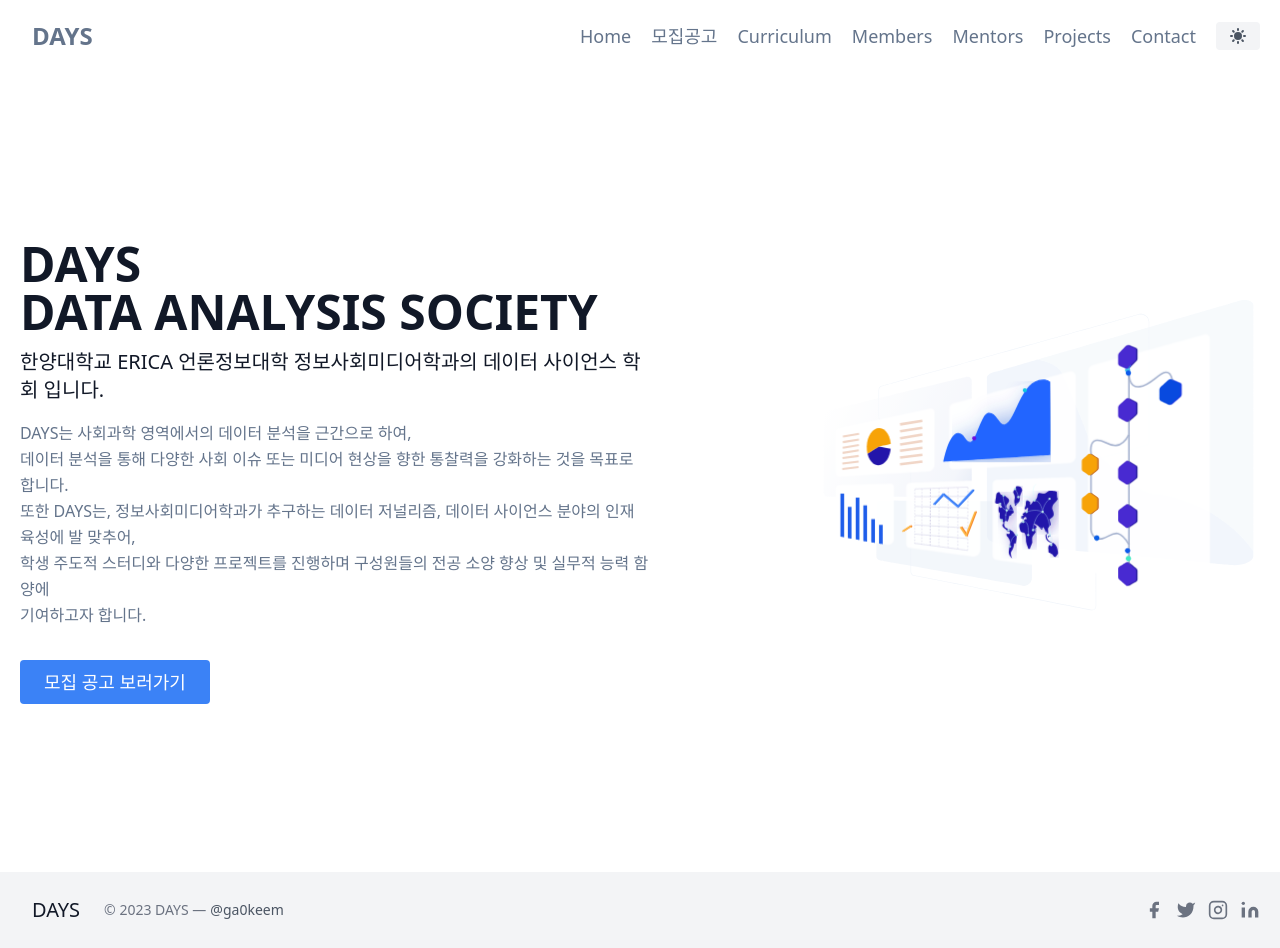
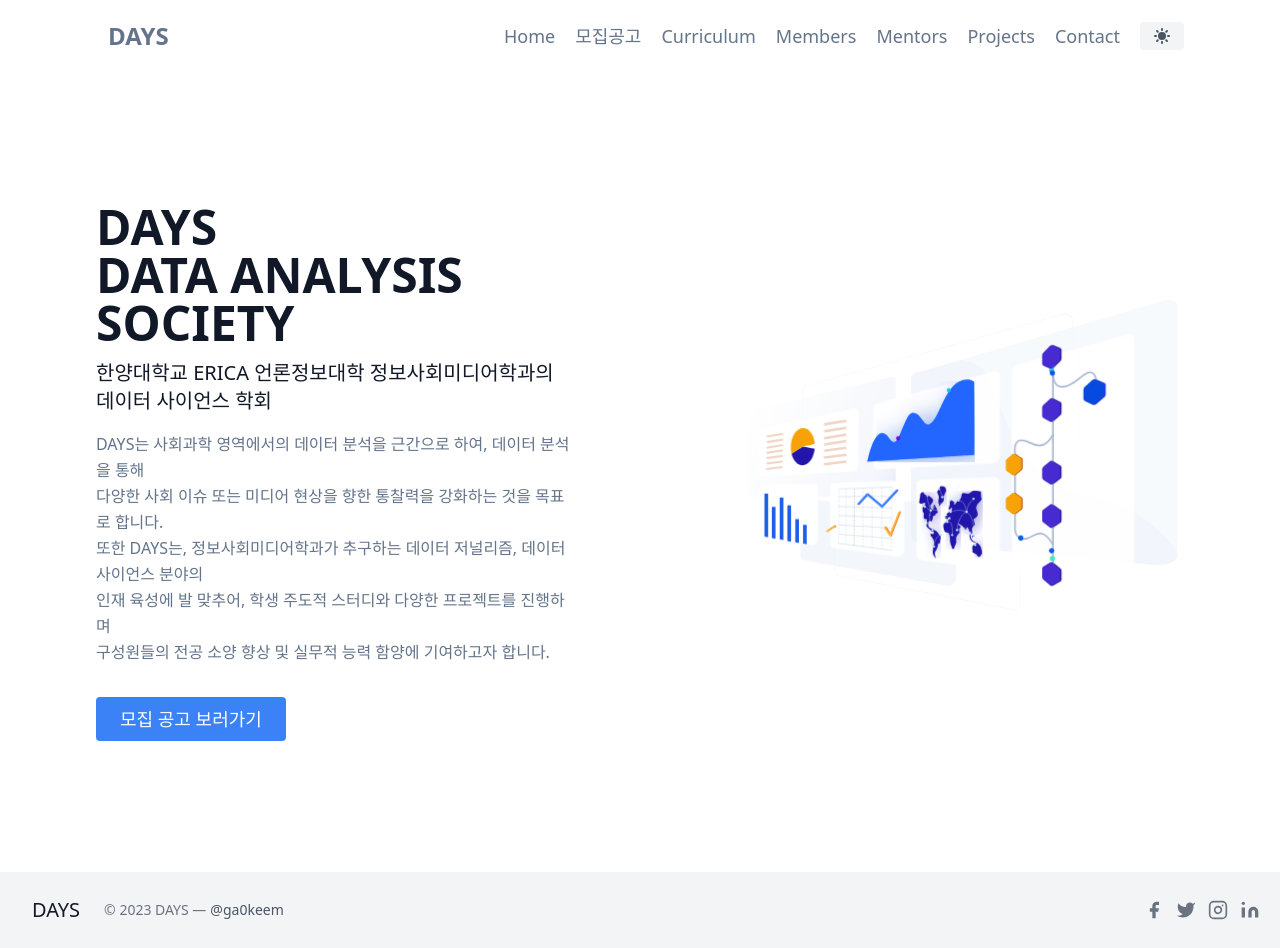
Before and after one commit to ga0keem/2023-HYU_ERICA_DAYS, a Next.js app: page / in a window 1280 px wide. Built offline with nearby package versions, Linux system fonts and the light colour scheme.

Commit message:
size 수정

```diff
--- a/components/footer.js
+++ b/components/footer.js
@@ -5,7 +5,7 @@ export default function Footer(){
         <>
             <footer className= "body-font">
                 <div className="">
-                    <div className="container px-5 py-6 mx-auto flex items-center sm:flex-row flex-col">
+                    <div className="container px-5 py-6 mx-auto flex items-center sm:flex-row flex-col px-24">
 
                     <Link href="/">
                         <a className="flex title-font font-medium items-center md:justify-start justify-center text-gray-900">
--- a/components/header.js
+++ b/components/header.js
@@ -5,7 +5,7 @@ export default function Header(){
     return(
         <>
             <header className="text-gray-600 body-font">
-                <div className="container mx-auto flex flex-wrap p-5 flex-col md:flex-row items-center">
+                <div className="container mx-auto flex flex-wrap p-5 flex-col md:flex-row items-center px-24">
 
                     <Link href="/">
                         <a className="flex title-font font-semibold items-center hover:text-gray-900 mb-4 md:mb-0">
--- a/components/home/hero.js
+++ b/components/home/hero.js
@@ -6,9 +6,9 @@ export default function Hero() {
              <>
              <div className="lg:flex-grow md:w-1/2 lg:pr-24 md:pr-16 flex flex-col md:items-start md:text-left mb-16 md:mb-0 items-center text-center">
                 <h1 className="title-font sm:text-5xl text-4xl mb-3 font-semibold text-gray-900">DAYS <br/> DATA ANALYSIS SOCIETY</h1>
-                <h1 className="title-font sm:text-xl mb-4 font-medium text-gray-900">한양대학교 ERICA 언론정보대학 정보사회미디어학과의 데이터 사이언스 학회 입니다.</h1>
+                <h1 className="title-font sm:text-xl mb-4 font-medium text-gray-900">한양대학교 ERICA 언론정보대학 정보사회미디어학과의 데이터 사이언스 학회</h1>
                 <p className="mb-8 leading-relaxed">
-                DAYS는 사회과학 영역에서의 데이터 분석을 근간으로 하여, <br/>데이터 분석을 통해 다양한 사회 이슈 또는 미디어 현상을 향한 통찰력을 강화하는 것을 목표로 합니다. <br/>또한 DAYS는, 정보사회미디어학과가 추구하는 데이터 저널리즘, 데이터 사이언스 분야의 인재 육성에 발 맞추어, <br/>학생 주도적 스터디와 다양한 프로젝트를 진행하며 구성원들의 전공 소양 향상 및 실무적 능력 함양에 <br/>기여하고자 합니다.
+                DAYS는 사회과학 영역에서의 데이터 분석을 근간으로 하여, 데이터 분석을 통해 <br/>다양한 사회 이슈 또는 미디어 현상을 향한 통찰력을 강화하는 것을 목표로 합니다. <br/>또한 DAYS는, 정보사회미디어학과가 추구하는 데이터 저널리즘, 데이터 사이언스 분야의 <br/>인재 육성에 발 맞추어, 학생 주도적 스터디와 다양한 프로젝트를 진행하며 <br/>구성원들의 전공 소양 향상 및 실무적 능력 함양에 기여하고자 합니다.
                 </p>
                 <div className="flex justify-center">
                     <Link href="/recruiting">
--- a/pages/index.js
+++ b/pages/index.js
@@ -12,7 +12,7 @@ export default function Home() {
         <link rel="icon" href="/favicon.ico" />
       </Head>
       <section className="flex min-h-screen flex-col items-center justify-center text-gray-600 body-font">
-         <div className="container mx-auto flex px-5 py-24 md:flex-row flex-col items-center">
+         <div className="container mx-auto flex px-24 py-24 md:flex-row flex-col items-center">
           <Hero/>
          </div>
       </section>
```
